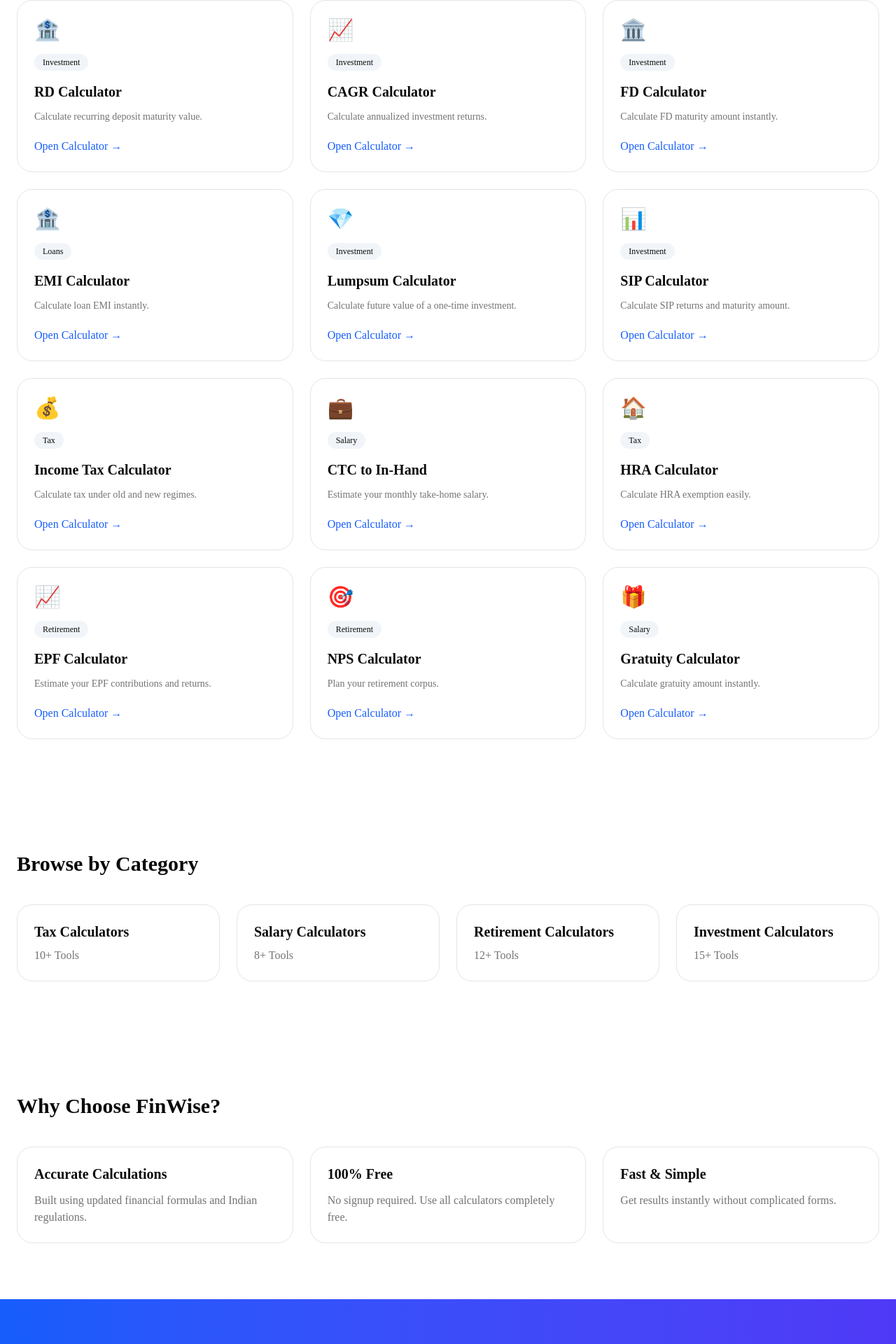
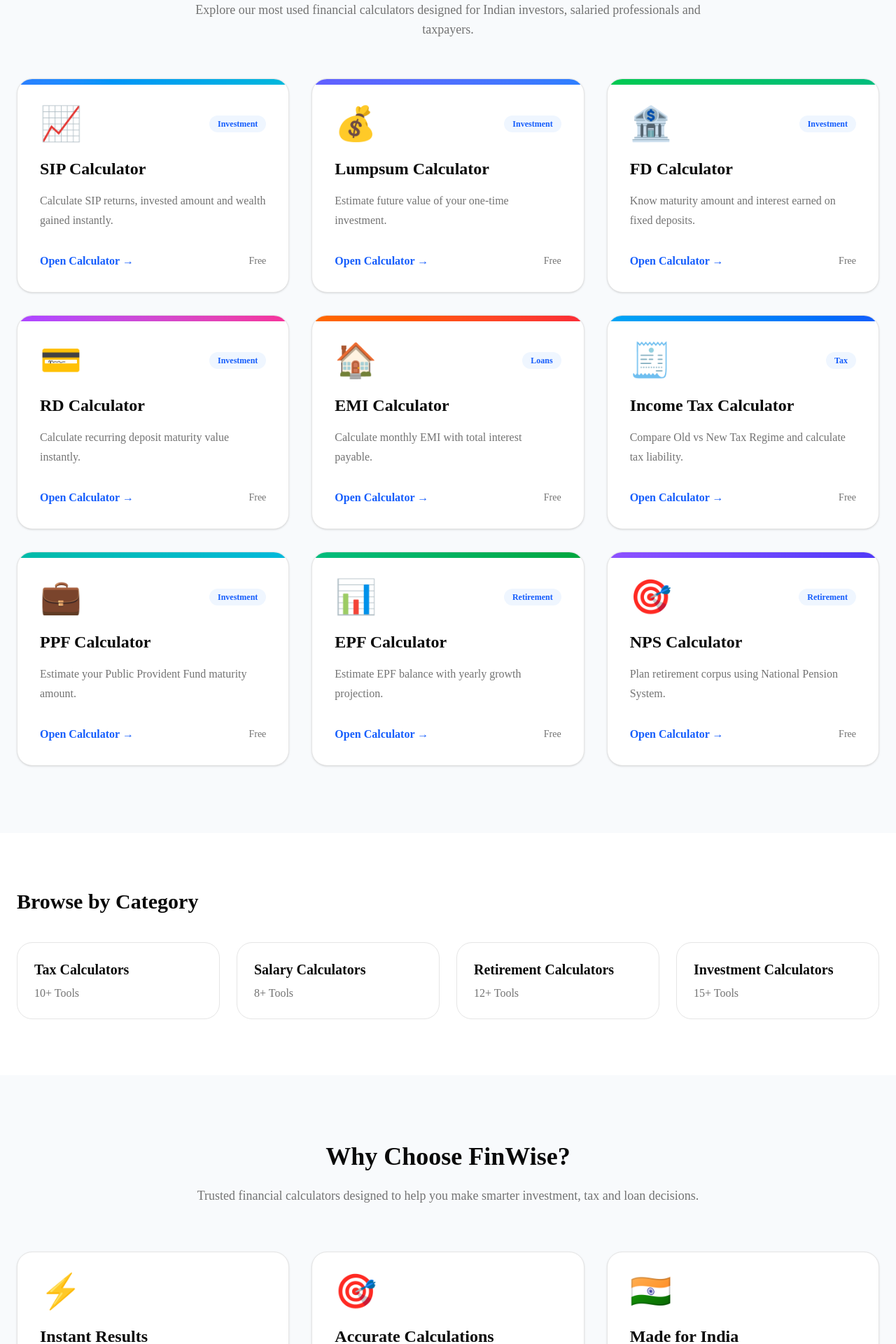
Before and after one commit to payadav142-rgb/FinWise, a Next.js app: page / in a window 1280 px wide. Shown: the part 2193-4113 px from the top of the page at 70% size. Built offline with nearby package versions, Linux system fonts and the light colour scheme.

Commit message:
feat: redesign Popular Calculators and Why FinWise sections with improved UI

```diff
--- a/components/home/PopularCalculators.tsx
+++ b/components/home/PopularCalculators.tsx
@@ -2,123 +2,165 @@ import Link from "next/link";
 
 const calculators = [
   {
-  slug: "rd-calculator",
-  title: "RD Calculator",
+    slug: "sip-calculator",
+    title: "SIP Calculator",
+    icon: "📈",
     category: "Investment",
-  icon: "🏦",
-  description: "Calculate recurring deposit maturity value.",
+    description:
+      "Calculate SIP returns, invested amount and wealth gained instantly.",
+    color: "from-blue-500 to-cyan-500",
   },
   {
-  slug: "cagr-calculator",
-  title: "CAGR Calculator",
+    slug: "lumpsum-calculator",
+    title: "Lumpsum Calculator",
+    icon: "💰",
     category: "Investment",
-  icon: "📈",
-  description: "Calculate annualized investment returns.",
+    description:
+      "Estimate future value of your one-time investment.",
+    color: "from-indigo-500 to-blue-500",
   },
   {
     slug: "fd-calculator",
     title: "FD Calculator",
+    icon: "🏦",
     category: "Investment",
-  icon: "🏛️",
-  description: "Calculate FD maturity amount instantly.",
+    description:
+      "Know maturity amount and interest earned on fixed deposits.",
+    color: "from-green-500 to-emerald-500",
+  },
+  {
+    slug: "rd-calculator",
+    title: "RD Calculator",
+    icon: "💳",
+    category: "Investment",
+    description:
+      "Calculate recurring deposit maturity value instantly.",
+    color: "from-purple-500 to-pink-500",
   },
   {
     slug: "emi-calculator",
     title: "EMI Calculator",
+    icon: "🏠",
     category: "Loans",
-  icon: "🏦",
-  description: "Calculate loan EMI instantly.",
-},
-  {
-  slug: "lumpsum-calculator",
-  title: "Lumpsum Calculator",
-  category: "Investment",
-  icon: "💎",
-  description: "Calculate future value of a one-time investment.",
-},
-  {
-  slug: "sip-calculator",
-  title: "SIP Calculator",
-  category: "Investment",
-  icon: "📊",
-  description: "Calculate SIP returns and maturity amount.",
+    description:
+      "Calculate monthly EMI with total interest payable.",
+    color: "from-orange-500 to-red-500",
   },
   {
     slug: "income-tax-calculator",
     title: "Income Tax Calculator",
+    icon: "🧾",
     category: "Tax",
-    icon: "💰",
-    description: "Calculate tax under old and new regimes.",
+    description:
+      "Compare Old vs New Tax Regime and calculate tax liability.",
+    color: "from-sky-500 to-blue-600",
   },
   {
-    slug: "ctc-to-inhand-calculator",
-    title: "CTC to In-Hand",
-    category: "Salary",
+    slug: "ppf-calculator",
+    title: "PPF Calculator",
     icon: "💼",
-    description: "Estimate your monthly take-home salary.",
-  },
-  {
-    slug: "hra-calculator",
-    title: "HRA Calculator",
-    category: "Tax",
-    icon: "🏠",
-    description: "Calculate HRA exemption easily.",
+    category: "Investment",
+    description:
+      "Estimate your Public Provident Fund maturity amount.",
+    color: "from-teal-500 to-cyan-500",
   },
   {
     slug: "epf-calculator",
     title: "EPF Calculator",
+    icon: "📊",
     category: "Retirement",
-    icon: "📈",
-    description: "Estimate your EPF contributions and returns.",
+    description:
+      "Estimate EPF balance with yearly growth projection.",
+    color: "from-emerald-500 to-green-600",
   },
   {
     slug: "nps-calculator",
     title: "NPS Calculator",
+    icon: "🎯",
     category: "Retirement",
-    icon: "🎯",
-    description: "Plan your retirement corpus.",
-  },
-  {
-    slug: "gratuity-calculator",
-    title: "Gratuity Calculator",
-    category: "Salary",
-    icon: "🎁",
-    description: "Calculate gratuity amount instantly.",
+    description:
+      "Plan retirement corpus using National Pension System.",
+    color: "from-violet-500 to-indigo-600",
   },
 ];
 
 export default function PopularCalculators() {
   return (
-    <section className="mx-auto max-w-7xl px-6 py-20">
-      <h2 className="text-3xl font-bold">Popular Calculators</h2>
+    <section className="bg-slate-50 py-24">
 
-      <div className="mt-10 grid gap-6 md:grid-cols-2 lg:grid-cols-3">
-        {calculators.map((calculator) => (
-          <Link
-            href={`/calculators/${calculator.slug}`}
-            key={calculator.slug}
-            className="group block rounded-3xl border bg-white p-6 transition-all duration-300 hover:-translate-y-1 hover:shadow-xl"
-          >
-            <div className="text-3xl">{calculator.icon}</div>
+      <div className="mx-auto max-w-7xl px-6">
 
-            <div className="mt-4 inline-block rounded-full bg-slate-100 px-3 py-1 text-xs font-medium">
-              {calculator.category}
+        <div className="text-center">
+
+          <h2 className="text-4xl font-bold">
+            Popular Financial Calculators
+          </h2>
+
+          <p className="mx-auto mt-5 max-w-3xl text-lg text-muted-foreground">
+            Explore our most used financial calculators designed for
+            Indian investors, salaried professionals and taxpayers.
+          </p>
+
         </div>
 
-            <h3 className="mt-4 text-xl font-semibold">
+        <div className="mt-14 grid gap-8 md:grid-cols-2 lg:grid-cols-3">
+
+          {calculators.map((calculator) => (
+
+            <Link
+              key={calculator.slug}
+              href={`/calculators/${calculator.slug}`}
+              className="group overflow-hidden rounded-3xl border bg-white shadow-sm transition duration-300 hover:-translate-y-2 hover:shadow-2xl"
+            >
+
+              <div
+                className={`h-2 bg-gradient-to-r ${calculator.color}`}
+              />
+
+              <div className="p-8">
+
+                <div className="flex items-center justify-between">
+
+                  <div className="text-5xl">
+                    {calculator.icon}
+                  </div>
+
+                  <span className="rounded-full bg-blue-50 px-3 py-1 text-xs font-semibold text-blue-600">
+                    {calculator.category}
+                  </span>
+
+                </div>
+
+                <h3 className="mt-6 text-2xl font-bold">
                   {calculator.title}
                 </h3>
 
-            <p className="mt-3 text-sm text-muted-foreground">
+                <p className="mt-4 leading-7 text-muted-foreground">
                   {calculator.description}
                 </p>
 
-            <div className="mt-5 font-medium text-blue-600">
+                <div className="mt-8 flex items-center justify-between">
+
+                  <span className="font-semibold text-blue-600">
                     Open Calculator →
+                  </span>
+
+                  <span className="text-sm text-muted-foreground">
+                    Free
+                  </span>
+
                 </div>
+
+              </div>
+
             </Link>
+
           ))}
+
         </div>
+
+      </div>
+
     </section>
   );
 }
--- a/components/home/WhyFinWise.tsx
+++ b/components/home/WhyFinWise.tsx
@@ -1,43 +1,81 @@
 const features = [
   {
+    icon: "⚡",
+    title: "Instant Results",
+    description:
+      "Every calculator provides results in real time without waiting or loading screens.",
+  },
+  {
+    icon: "🎯",
     title: "Accurate Calculations",
     description:
-      "Built using updated financial formulas and Indian regulations.",
+      "Built using industry-standard financial formulas used by banks and investment platforms.",
   },
   {
+    icon: "🇮🇳",
+    title: "Made for India",
+    description:
+      "Supports Indian taxation, investment options and salary calculations.",
+  },
+  {
+    icon: "🔒",
+    title: "Privacy First",
+    description:
+      "No login, no personal data collection and no hidden charges.",
+  },
+  {
+    icon: "📱",
+    title: "Mobile Friendly",
+    description:
+      "Optimized for phones, tablets and desktops with lightning fast performance.",
+  },
+  {
+    icon: "💯",
     title: "100% Free",
     description:
-      "No signup required. Use all calculators completely free.",
-  },
-  {
-    title: "Fast & Simple",
-    description:
-      "Get results instantly without complicated forms.",
+      "Use every financial calculator forever without paying anything.",
   },
 ];
 
 export default function WhyFinWise() {
   return (
-    <section className="mx-auto max-w-7xl px-6 py-20">
-      <h2 className="text-3xl font-bold">
+    <section className="bg-slate-50 py-24">
+      <div className="mx-auto max-w-7xl px-6">
+
+        <div className="text-center">
+          <h2 className="text-4xl font-bold">
             Why Choose FinWise?
           </h2>
 
-      <div className="mt-10 grid gap-6 md:grid-cols-3">
+          <p className="mx-auto mt-5 max-w-3xl text-lg leading-8 text-muted-foreground">
+            Trusted financial calculators designed to help you make
+            smarter investment, tax and loan decisions.
+          </p>
+        </div>
+
+        <div className="mt-16 grid gap-8 md:grid-cols-2 lg:grid-cols-3">
+
           {features.map((feature) => (
             <div
               key={feature.title}
-            className="rounded-3xl border p-6"
+              className="rounded-3xl border bg-white p-8 shadow-sm transition hover:-translate-y-2 hover:shadow-xl"
             >
-            <h3 className="text-xl font-semibold">
+              <div className="text-5xl">
+                {feature.icon}
+              </div>
+
+              <h3 className="mt-6 text-2xl font-bold">
                 {feature.title}
               </h3>
 
-            <p className="mt-3 text-muted-foreground">
+              <p className="mt-4 leading-8 text-muted-foreground">
                 {feature.description}
               </p>
             </div>
           ))}
+
+        </div>
+
       </div>
     </section>
   );
```
Lines whose indentation alone changed are shown as unchanged.
